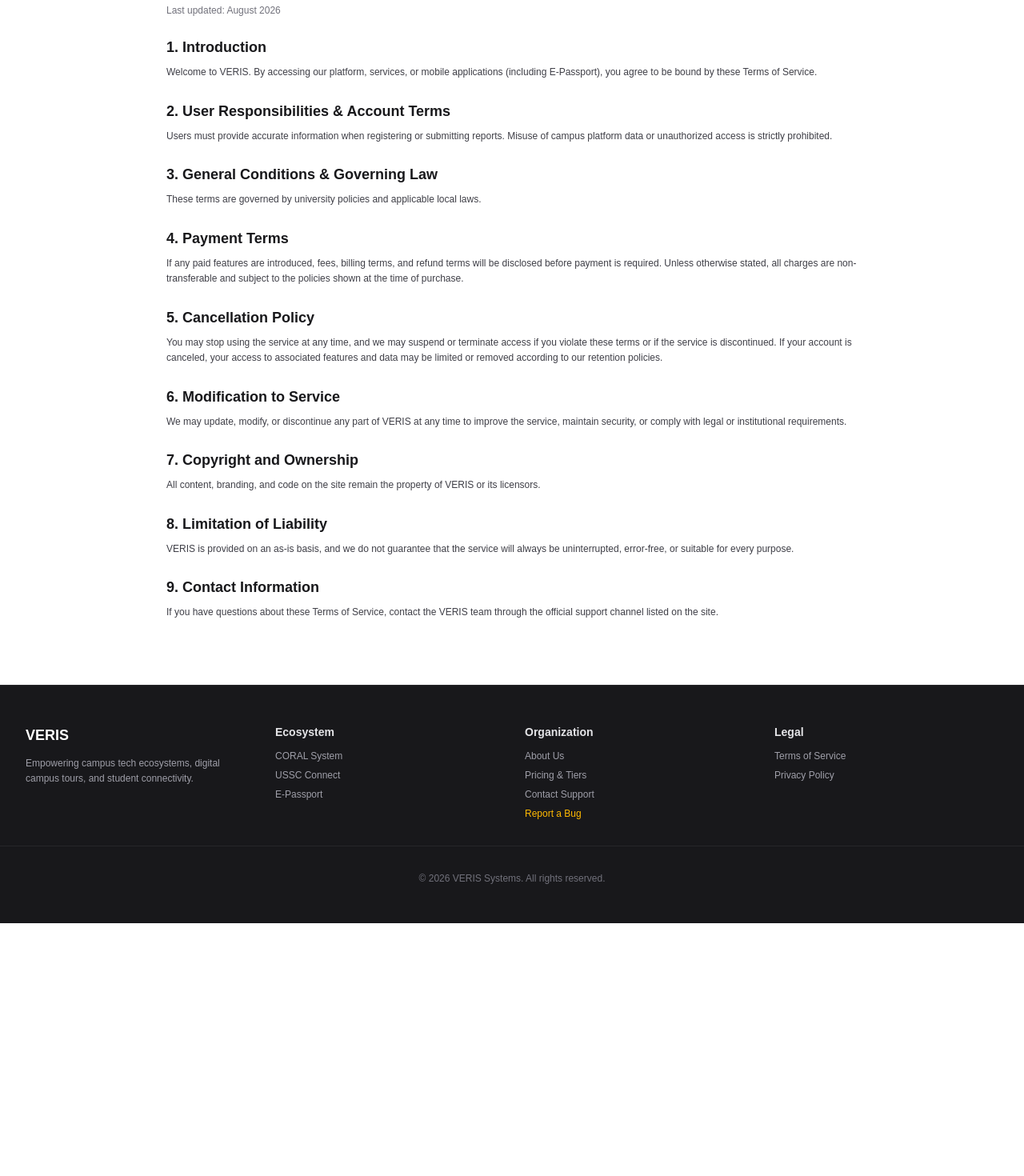
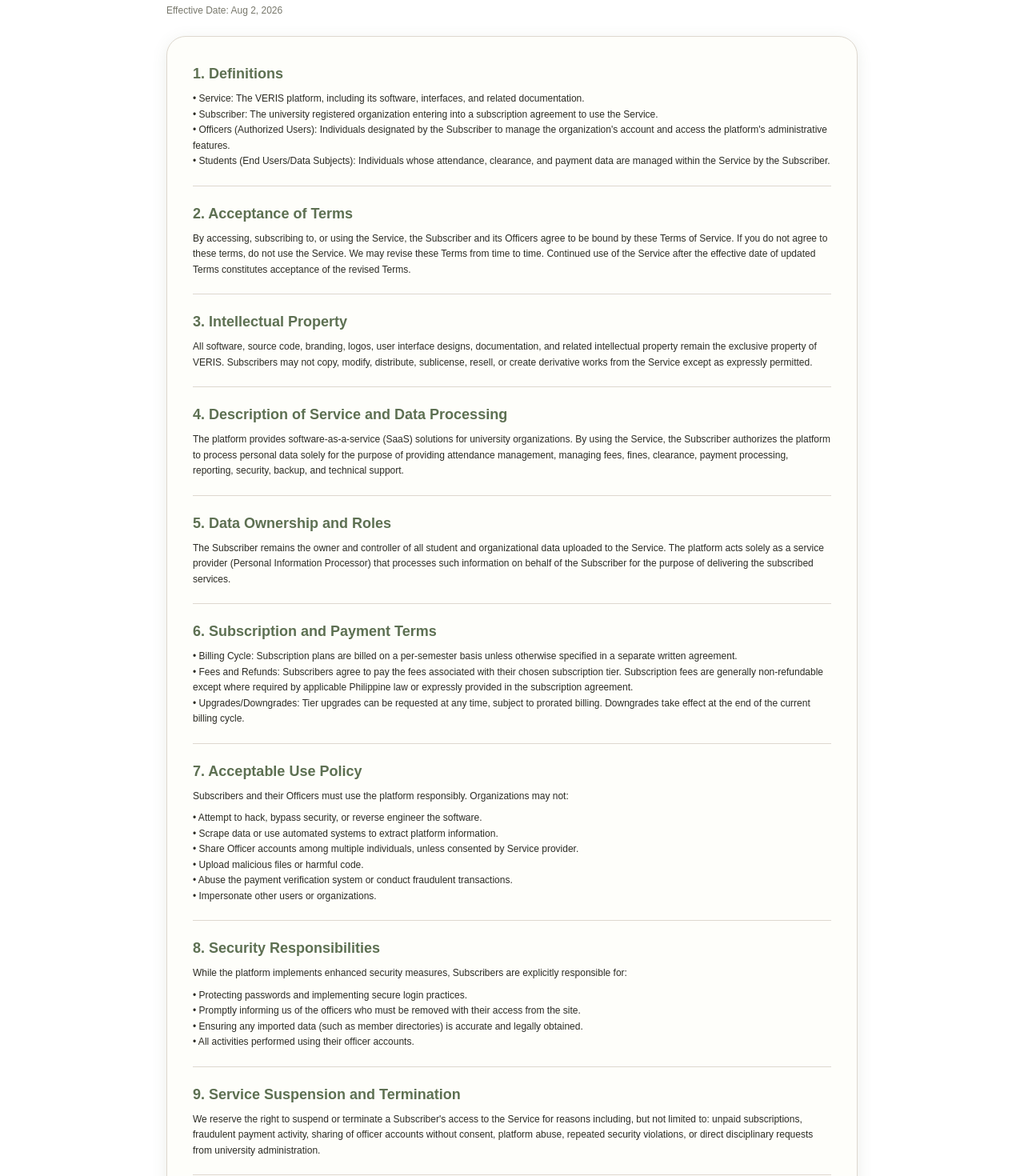
Before and after one commit to Atlas-VSU/veris-page, a Next.js app: page /terms in a window 1280 px wide. Shown: the part 200-1670 px from the top of the page at 80% size. Before the commit the page ends 1354 px from the top, so only its background shows below. Built offline with nearby package versions, Linux system fonts and the light colour scheme.

Commit message:
feat(legal): expand Terms of Service content and update styling

```diff
--- a/src/features/legal/components/TermsContent.tsx
+++ b/src/features/legal/components/TermsContent.tsx
@@ -1,71 +1,227 @@
 export function TermsContent() {
   return (
-    <article className="py-12 max-w-4xl mx-auto px-4 space-y-6 text-sm text-zinc-700 dark:text-zinc-300">
-      <h1 className="text-3xl font-bold text-zinc-900 dark:text-white">Terms of Service</h1>
-      <p className="text-xs text-zinc-500">Last updated: August 2026</p>
+    <article className="py-12 max-w-4xl mx-auto px-4 space-y-6 text-sm text-[#2C2C24]">
+      <h1
+        className="text-3xl font-bold text-[#2C2C24]"
+        style={{ fontFamily: "var(--font-fraunces, serif)" }}
+      >
+        Terms of Service (ToS)
+      </h1>
+      <p className="text-xs text-[#78786C]">Effective Date: Aug 2, 2026</p>
 
-      <section className="space-y-2">
-        <h2 className="text-lg font-semibold text-zinc-900 dark:text-zinc-100">1. Introduction</h2>
-        <p className="text-xs leading-relaxed">
-          Welcome to VERIS. By accessing our platform, services, or mobile applications (including E-Passport), you agree to be bound by these Terms of Service.
+      <div className="p-6 sm:p-8 bg-[#FEFEFA] border border-[#DED8CF] rounded-[1.5rem] shadow-[0_4px_20px_-2px_rgba(93,112,82,0.15)] divide-y divide-[#DED8CF]">
+        <section className="py-5 first:pt-0 last:pb-0 space-y-2">
+          <h2 className="text-lg font-semibold text-[#5D7052]">
+            1. Definitions
+          </h2>
+          <ul className="text-xs leading-relaxed text-[#2C2C24] text-justify sm:text-left">
+            <li>
+              &bull; Service: The VERIS platform, including its software,
+              interfaces, and related documentation.
+            </li>
+            <li>
+              &bull; Subscriber: The university registered organization entering
+              into a subscription agreement to use the Service.
+            </li>
+            <li>
+              &bull; Officers (Authorized Users): Individuals designated by the
+              Subscriber to manage the organization's account and access the
+              platform's administrative features.
+            </li>
+            <li>
+              &bull; Students (End Users/Data Subjects): Individuals whose
+              attendance, clearance, and payment data are managed within the
+              Service by the Subscriber.
+            </li>
+          </ul>
+        </section>
+
+        <section className="py-5 first:pt-0 last:pb-0 space-y-2">
+          <h2 className="text-lg font-semibold text-[#5D7052]">
+            2. Acceptance of Terms
+          </h2>
+          <p className="text-xs leading-relaxed text-[#2C2C24] text-justify sm:text-left">
+            By accessing, subscribing to, or using the Service, the Subscriber
+            and its Officers agree to be bound by these Terms of Service. If you
+            do not agree to these terms, do not use the Service. We may revise
+            these Terms from time to time. Continued use of the Service after
+            the effective date of updated Terms constitutes acceptance of the
+            revised Terms.
           </p>
         </section>
 
-      <section className="space-y-2">
-        <h2 className="text-lg font-semibold text-zinc-900 dark:text-zinc-100">2. User Responsibilities & Account Terms</h2>
-        <p className="text-xs leading-relaxed">
-          Users must provide accurate information when registering or submitting reports. Misuse of campus platform data or unauthorized access is strictly prohibited.
+        <section className="py-5 first:pt-0 last:pb-0 space-y-2">
+          <h2 className="text-lg font-semibold text-[#5D7052]">
+            3. Intellectual Property
+          </h2>
+          <p className="text-xs leading-relaxed text-[#2C2C24] text-justify sm:text-left">
+            All software, source code, branding, logos, user interface designs,
+            documentation, and related intellectual property remain the
+            exclusive property of VERIS. Subscribers may not copy, modify,
+            distribute, sublicense, resell, or create derivative works from the
+            Service except as expressly permitted.
           </p>
         </section>
 
-      <section className="space-y-2">
-        <h2 className="text-lg font-semibold text-zinc-900 dark:text-zinc-100">3. General Conditions & Governing Law</h2>
-        <p className="text-xs leading-relaxed">
-          These terms are governed by university policies and applicable local laws.
+        <section className="py-5 first:pt-0 last:pb-0 space-y-2">
+          <h2 className="text-lg font-semibold text-[#5D7052]">
+            4. Description of Service and Data Processing
+          </h2>
+          <p className="text-xs leading-relaxed text-[#2C2C24] text-justify sm:text-left">
+            The platform provides software-as-a-service (SaaS) solutions for
+            university organizations. By using the Service, the Subscriber
+            authorizes the platform to process personal data solely for the
+            purpose of providing attendance management, managing fees, fines,
+            clearance, payment processing, reporting, security, backup, and
+            technical support.
           </p>
         </section>
 
-      <section className="space-y-2">
-        <h2 className="text-lg font-semibold text-zinc-900 dark:text-zinc-100">4. Payment Terms</h2>
-        <p className="text-xs leading-relaxed">
-          If any paid features are introduced, fees, billing terms, and refund terms will be disclosed before payment is required. Unless otherwise stated, all charges are non-transferable and subject to the policies shown at the time of purchase.
+        <section className="py-5 first:pt-0 last:pb-0 space-y-2">
+          <h2 className="text-lg font-semibold text-[#5D7052]">
+            5. Data Ownership and Roles
+          </h2>
+          <p className="text-xs leading-relaxed text-[#2C2C24] text-justify sm:text-left">
+            The Subscriber remains the owner and controller of all student and
+            organizational data uploaded to the Service. The platform acts
+            solely as a service provider (Personal Information Processor) that
+            processes such information on behalf of the Subscriber for the
+            purpose of delivering the subscribed services.
           </p>
         </section>
 
-      <section className="space-y-2">
-        <h2 className="text-lg font-semibold text-zinc-900 dark:text-zinc-100">5. Cancellation Policy</h2>
-        <p className="text-xs leading-relaxed">
-          You may stop using the service at any time, and we may suspend or terminate access if you violate these terms or if the service is discontinued. If your account is canceled, your access to associated features and data may be limited or removed according to our retention policies.
+        <section className="py-5 first:pt-0 last:pb-0 space-y-2">
+          <h2 className="text-lg font-semibold text-[#5D7052]">
+            6. Subscription and Payment Terms
+          </h2>
+          <ul className="text-xs leading-relaxed text-[#2C2C24] text-justify sm:text-left">
+            <li>
+              &bull; Billing Cycle: Subscription plans are billed on a
+              per-semester basis unless otherwise specified in a separate
+              written agreement.
+            </li>
+            <li>
+              &bull; Fees and Refunds: Subscribers agree to pay the fees
+              associated with their chosen subscription tier. Subscription fees
+              are generally non-refundable except where required by applicable
+              Philippine law or expressly provided in the subscription
+              agreement.
+            </li>
+            <li>
+              &bull; Upgrades/Downgrades: Tier upgrades can be requested at any
+              time, subject to prorated billing. Downgrades take effect at the
+              end of the current billing cycle.
+            </li>
+          </ul>
+        </section>
+
+        <section className="py-5 first:pt-0 last:pb-0 space-y-2">
+          <h2 className="text-lg font-semibold text-[#5D7052]">
+            7. Acceptable Use Policy
+          </h2>
+          <p className="text-xs leading-relaxed text-[#2C2C24] text-justify sm:text-left">
+            Subscribers and their Officers must use the platform responsibly.
+            Organizations may not:
+          </p>
+          <ul className="text-xs leading-relaxed text-[#2C2C24] text-justify sm:text-left">
+            <li>
+              &bull; Attempt to hack, bypass security, or reverse engineer the
+              software.
+            </li>
+            <li>
+              &bull; Scrape data or use automated systems to extract platform
+              information.
+            </li>
+            <li>
+              &bull; Share Officer accounts among multiple individuals, unless
+              consented by Service provider.
+            </li>
+            <li>&bull; Upload malicious files or harmful code.</li>
+            <li>
+              &bull; Abuse the payment verification system or conduct fraudulent
+              transactions.
+            </li>
+            <li>&bull; Impersonate other users or organizations.</li>
+          </ul>
+        </section>
+
+        <section className="py-5 first:pt-0 last:pb-0 space-y-2">
+          <h2 className="text-lg font-semibold text-[#5D7052]">
+            8. Security Responsibilities
+          </h2>
+          <p className="text-xs leading-relaxed text-[#2C2C24] text-justify sm:text-left">
+            While the platform implements enhanced security measures,
+            Subscribers are explicitly responsible for:
+          </p>
+          <ul className="text-xs leading-relaxed text-[#2C2C24] text-justify sm:text-left">
+            <li>
+              &bull; Protecting passwords and implementing secure login
+              practices.
+            </li>
+            <li>
+              &bull; Promptly informing us of the officers who must be removed
+              with their access from the site.
+            </li>
+            <li>
+              &bull; Ensuring any imported data (such as member directories) is
+              accurate and legally obtained.
+            </li>
+            <li>
+              &bull; All activities performed using their officer accounts.
+            </li>
+          </ul>
+        </section>
+
+        <section className="py-5 first:pt-0 last:pb-0 space-y-2">
+          <h2 className="text-lg font-semibold text-[#5D7052]">
+            9. Service Suspension and Termination
+          </h2>
+          <p className="text-xs leading-relaxed text-[#2C2C24] text-justify sm:text-left">
+            We reserve the right to suspend or terminate a Subscriber's access
+            to the Service for reasons including, but not limited to: unpaid
+            subscriptions, fraudulent payment activity, sharing of officer
+            accounts without consent, platform abuse, repeated security
+            violations, or direct disciplinary requests from university
+            administration.
           </p>
         </section>
 
-      <section className="space-y-2">
-        <h2 className="text-lg font-semibold text-zinc-900 dark:text-zinc-100">6. Modification to Service</h2>
-        <p className="text-xs leading-relaxed">
-          We may update, modify, or discontinue any part of VERIS at any time to improve the service, maintain security, or comply with legal or institutional requirements.
+        <section className="py-5 first:pt-0 last:pb-0 space-y-2">
+          <h2 className="text-lg font-semibold text-[#5D7052]">
+            10. Warranty Disclaimer
+          </h2>
+          <p className="text-xs leading-relaxed text-[#2C2C24] text-justify sm:text-left">
+            The Service is provided "AS IS" and "AS AVAILABLE." We disclaim all
+            warranties, whether express or implied, regarding the platform's
+            fitness for a particular purpose or uninterrupted availability.
           </p>
         </section>
 
-      <section className="space-y-2">
-        <h2 className="text-lg font-semibold text-zinc-900 dark:text-zinc-100">7. Copyright and Ownership</h2>
-        <p className="text-xs leading-relaxed">
-          All content, branding, and code on the site remain the property of VERIS or its licensors.
+        <section className="py-5 first:pt-0 last:pb-0 space-y-2">
+          <h2 className="text-lg font-semibold text-[#5D7052]">
+            11. Limitation of Liability
+          </h2>
+          <p className="text-xs leading-relaxed text-[#2C2C24] text-justify sm:text-left">
+            To the maximum extent permitted by Philippine law, the Service shall
+            not be liable for indirect, incidental, consequential, or special
+            damages arising from the use or inability to use the platform. This
+            includes losses stemming from server downtime, internet outages,
+            university network failures, or force majeure events.
           </p>
         </section>
 
-      <section className="space-y-2">
-        <h2 className="text-lg font-semibold text-zinc-900 dark:text-zinc-100">8. Limitation of Liability</h2>
-        <p className="text-xs leading-relaxed">
-          VERIS is provided on an as-is basis, and we do not guarantee that the service will always be uninterrupted, error-free, or suitable for every purpose.
+        <section className="py-5 first:pt-0 last:pb-0 space-y-2">
+          <h2 className="text-lg font-semibold text-[#5D7052]">
+            12. Governing Law and Dispute Resolution
+          </h2>
+          <p className="text-xs leading-relaxed text-[#2C2C24] text-justify sm:text-left">
+            These Terms shall be governed by the laws of the Republic of the
+            Philippines. Any disputes shall be settled through amicable
+            negotiation, or if unresolved, in the competent local courts of
+            Baybay City, Leyte.
           </p>
         </section>
-
-      <section className="space-y-2">
-        <h2 className="text-lg font-semibold text-zinc-900 dark:text-zinc-100">9. Contact Information</h2>
-        <p className="text-xs leading-relaxed">
-          If you have questions about these Terms of Service, contact the VERIS team through the official support channel listed on the site.
-        </p>
-      </section>
+      </div>
     </article>
   );
 }
```
Lines whose indentation alone changed are shown as unchanged.
